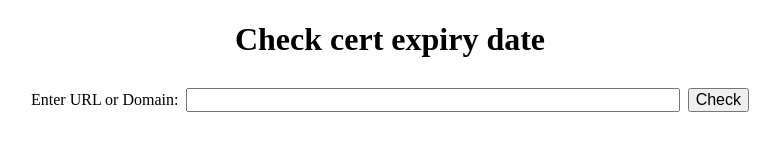
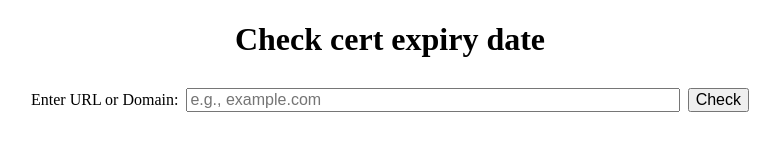
Before and after one commit to xuchunyang/cert-expiry-date, a website: page index.html in a window 1280 px wide. Shown: the whole page, without its empty margins (250-1030 px from the left). Drawn offline with Linux system fonts and the light colour scheme.

Commit message:
* index.html: Add placeholder

```diff
--- a/index.html
+++ b/index.html
@@ -50,7 +50,7 @@
     <h1>Check cert expiry date</h1>
     <form class="container">
       <label for="url">Enter URL or Domain:</label>
-      <input id="url" type="text" required>
+      <input id="url" type="text" required placeholder="e.g., example.com">
       <button>Check</button>
     </form>
     <pre class="container output">
```
